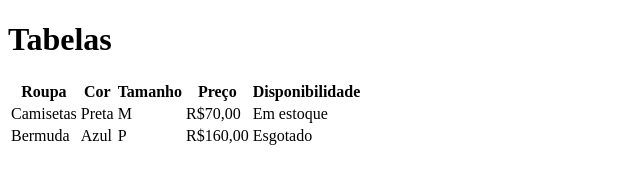
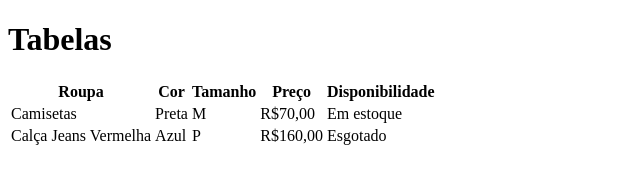
Before and after one commit to RaaphaGuu/aula-tabela-devquest, a plain HTML site: page index.html in a window 1280 px wide. Shown: the whole page, without its empty margins (0-640 px from the left). Drawn offline with Linux system fonts and the light colour scheme.

Commit message:
Alteração de Bermuda para calça jeans vermelha

```diff
--- a/index.html
+++ b/index.html
@@ -23,7 +23,7 @@
             <td>Em estoque</td>
         </tr>
         <tr>
-            <td>Bermuda</td>
+            <td>Calça Jeans Vermelha</td>
             <td>Azul</td>
             <td>P</td>
             <td>R$160,00</td>
```
